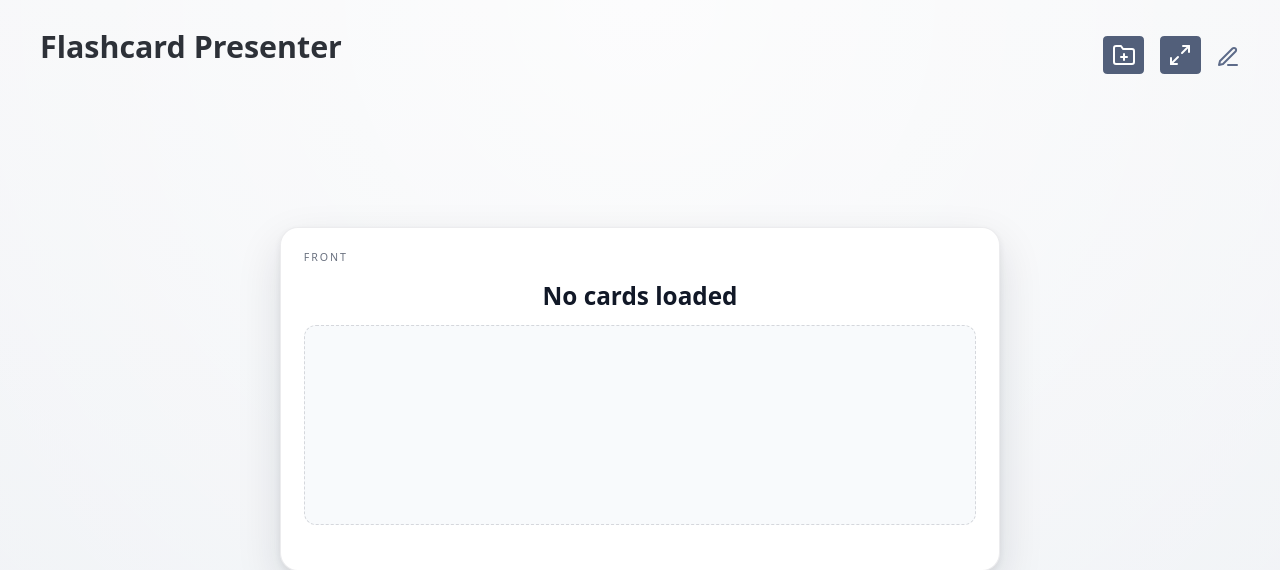
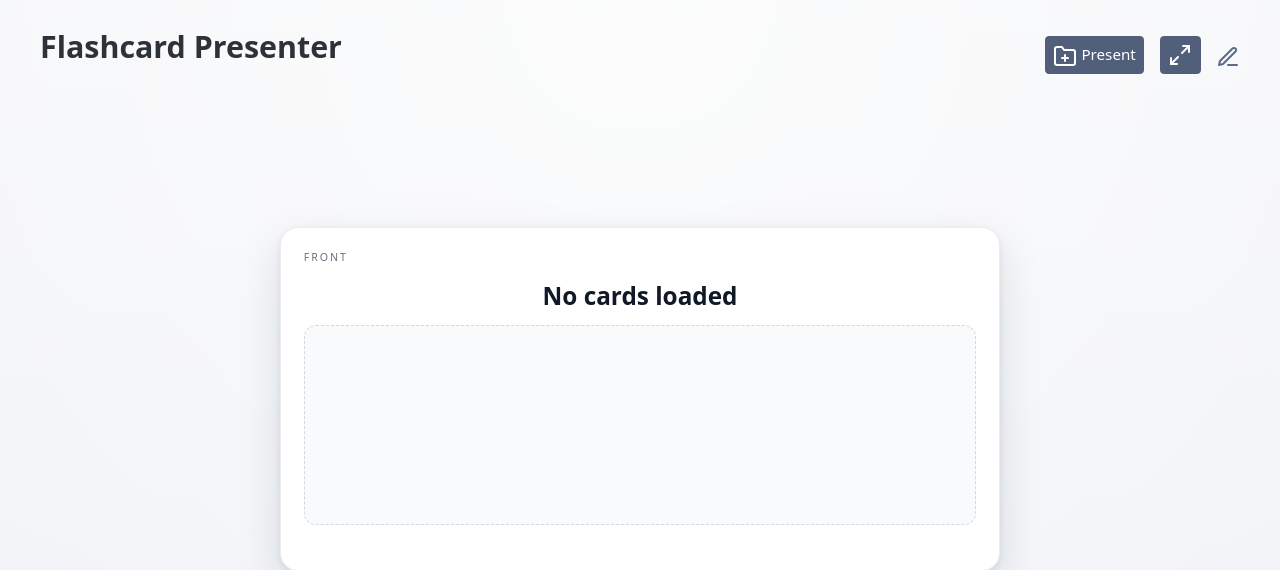
Before and after one commit to botacatalin/Flashcards, a Flask app: page /presenter in a window 1280 px wide. Shown: the top 570 px of the page. Run offline with Flask 3, Linux system fonts and the light colour scheme; some libraries are stand-ins or nearby versions.

Commit message:
Refactor

```diff
--- a/templates/configuration.html
+++ b/templates/configuration.html
@@ -7,6 +7,7 @@
     id="build-flashcard"
   >
     <i data-feather="folder-plus"></i>
+    Present
   </button>
   <input
     id="build-json"
@@ -22,6 +23,7 @@
     id="save-json"
   >
     <i data-feather="save"></i>
+    Save JSON
   </button>
 </div>
 
--- a/templates/presenter.html
+++ b/templates/presenter.html
@@ -207,13 +207,14 @@
         <ul>
           <li>
             <button
-              class="secondary icon-only"
+              class="secondary"
               type="button"
               id="presenter-load"
               title="Present flashcard"
               aria-label="Present flashcard"
             >
               <i data-feather="folder-plus"></i>
+              Present
             </button>
           </li>
           <li>
```
